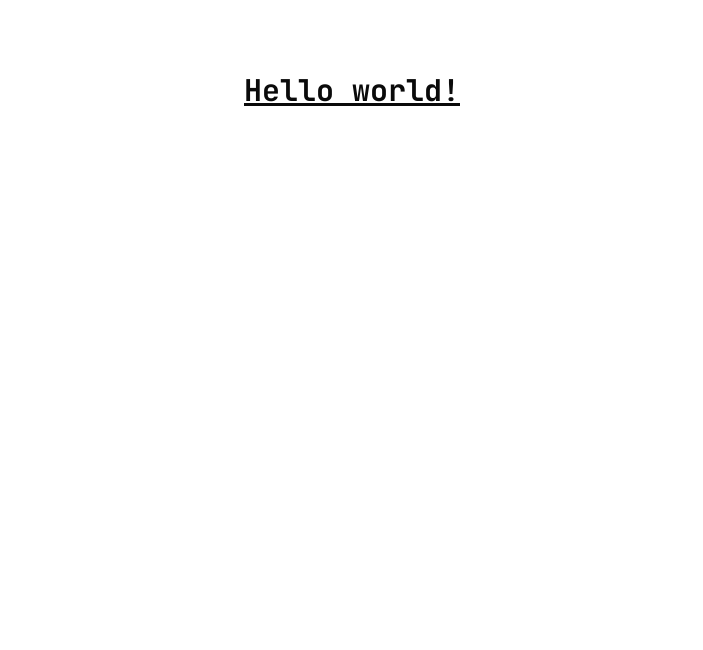
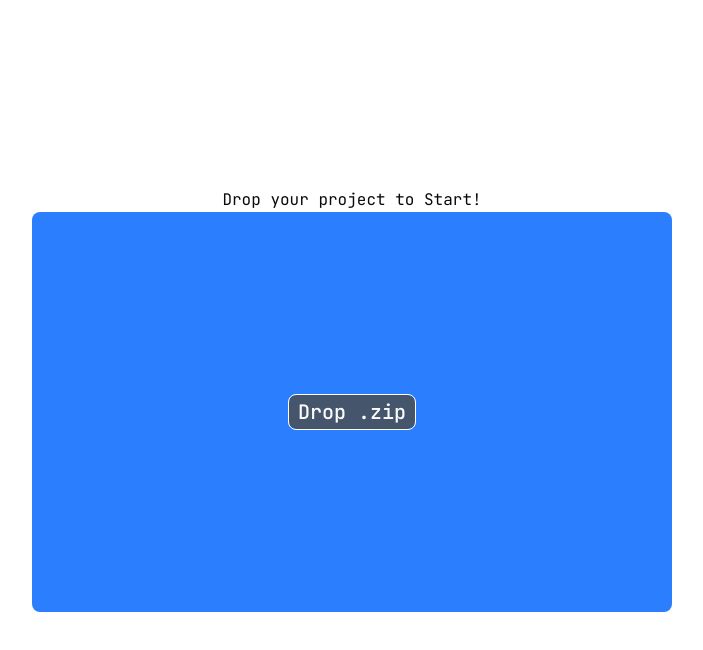
Before and after one commit to Akash5908/RepoAudit.ai, a Next.js app in the folder apps/web/: page / in a window 1280 px wide. Shown: the top 650 px of the page, without its empty margins (288-991 px from the left). Built offline with nearby package versions, Linux system fonts and the light colour scheme.

Commit message:
feat: implement custom Button component and update home page layout with file dropzone area

```diff
--- a/apps/web/app/page.tsx
+++ b/apps/web/app/page.tsx
@@ -1,5 +1,5 @@
 import Image, { type ImageProps } from "next/image";
-import { Button } from "@repo/ui/button";
+import { Button } from "@/components/ui/button";
 import styles from "./page.module.css";
 
 type Props = Omit<ImageProps, "src"> & {
@@ -20,10 +20,19 @@
 
 export default function Home() {
   return (
-    <div className={styles.page}>
-      <h1 className="text-3xl font-bold underline">
-        Hello world!
-      </h1>
+    <div className="w-screen h-screen " >
+      {/* Container */}
+      <main className="flex  w-full h-full flex-col justify-center items-center">
+        <div className="flex justify-center h-auto mb-[0vh]">
+          <h1>Drop your project to Start!</h1>
+        </div>
+        {/* Dropzone  */}
+        <div className="w-[50vw] h-[50vh] bg-blue-500 rounded-md flex justify-center items-center">
+          <Button size="lg" className="border border-white rounded-md cursor-pointer w-[10vw] bg-slate-600">
+            <span className="text-xl px-[10vw]">Drop .zip</span>
+          </Button>
+        </div>
+      </main>
     </div>
   );
 }
--- /dev/null
+++ b/apps/web/components/ui/button.tsx
@@ -0,0 +1,56 @@
+import { Button as ButtonPrimitive } from "@base-ui/react/button"
+import { cva, type VariantProps } from "class-variance-authority"
+
+import { cn } from "@/lib/utils"
+
+const buttonVariants = cva(
+  "group/button inline-flex shrink-0 items-center justify-center rounded-none border border-transparent bg-clip-padding text-xs font-medium whitespace-nowrap transition-all outline-none select-none focus-visible:border-ring focus-visible:ring-1 focus-visible:ring-ring/50 active:not-aria-[haspopup]:translate-y-px disabled:pointer-events-none disabled:opacity-50 aria-invalid:border-destructive aria-invalid:ring-1 aria-invalid:ring-destructive/20 dark:aria-invalid:border-destructive/50 dark:aria-invalid:ring-destructive/40 [&_svg]:pointer-events-none [&_svg]:shrink-0 [&_svg:not([class*='size-'])]:size-4",
+  {
+    variants: {
+      variant: {
+        default: "bg-primary text-primary-foreground hover:bg-primary/80",
+        outline:
+          "border-border bg-background hover:bg-muted hover:text-foreground aria-expanded:bg-muted aria-expanded:text-foreground dark:border-input dark:bg-input/30 dark:hover:bg-input/50",
+        secondary:
+          "bg-secondary text-secondary-foreground hover:bg-[color-mix(in_oklch,var(--secondary),var(--foreground)_5%)] aria-expanded:bg-secondary aria-expanded:text-secondary-foreground",
+        ghost:
+          "hover:bg-muted hover:text-foreground aria-expanded:bg-muted aria-expanded:text-foreground dark:hover:bg-muted/50",
+        destructive:
+          "bg-destructive/10 text-destructive hover:bg-destructive/20 focus-visible:border-destructive/40 focus-visible:ring-destructive/20 dark:bg-destructive/20 dark:hover:bg-destructive/30 dark:focus-visible:ring-destructive/40",
+        link: "text-primary underline-offset-4 hover:underline",
+      },
+      size: {
+        default:
+          "h-8 gap-1.5 px-2.5 has-data-[icon=inline-end]:pr-2 has-data-[icon=inline-start]:pl-2",
+        xs: "h-6 gap-1 rounded-none px-2 text-xs has-data-[icon=inline-end]:pr-1.5 has-data-[icon=inline-start]:pl-1.5 [&_svg:not([class*='size-'])]:size-3",
+        sm: "h-7 gap-1 rounded-none px-2.5 has-data-[icon=inline-end]:pr-1.5 has-data-[icon=inline-start]:pl-1.5 [&_svg:not([class*='size-'])]:size-3.5",
+        lg: "h-9 gap-1.5 px-2.5 has-data-[icon=inline-end]:pr-2 has-data-[icon=inline-start]:pl-2",
+        icon: "size-8",
+        "icon-xs": "size-6 rounded-none [&_svg:not([class*='size-'])]:size-3",
+        "icon-sm": "size-7 rounded-none",
+        "icon-lg": "size-9",
+      },
+    },
+    defaultVariants: {
+      variant: "default",
+      size: "default",
+    },
+  }
+)
+
+function Button({
+  className,
+  variant = "default",
+  size = "default",
+  ...props
+}: ButtonPrimitive.Props & VariantProps<typeof buttonVariants>) {
+  return (
+    <ButtonPrimitive
+      data-slot="button"
+      className={cn(buttonVariants({ variant, size, className }))}
+      {...props}
+    />
+  )
+}
+
+export { Button, buttonVariants }
```
